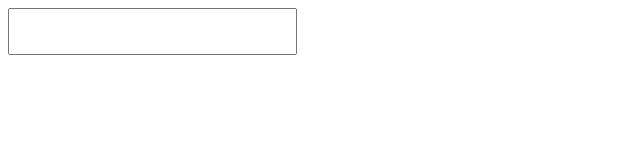
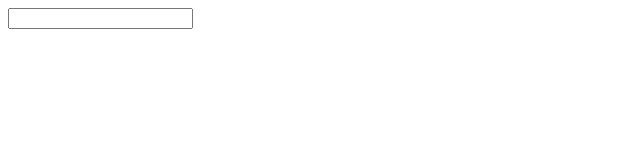
Before and after one commit to acciojob/mini-scrabble-sudhanshu201, a website: page main.html in a window 1280 px wide. Shown: the whole page, without its empty margins (0-640 px from the left). Drawn offline with Linux system fonts and the light colour scheme.

Commit message:
created a submission

```diff
--- a/styles.css
+++ b/styles.css
@@ -1,10 +1,6 @@
 
 /* Your CSS Code here. */
-#evaluatedText {
-  padding: 10px;
-  font-size: 20px;
-}
-
 #letterCount {
   font-size: 20px;
+  color: blue;
 }
```
Also changed, not shown: main.html (+2 -2 lines), script.js (line endings or trailing spaces).
